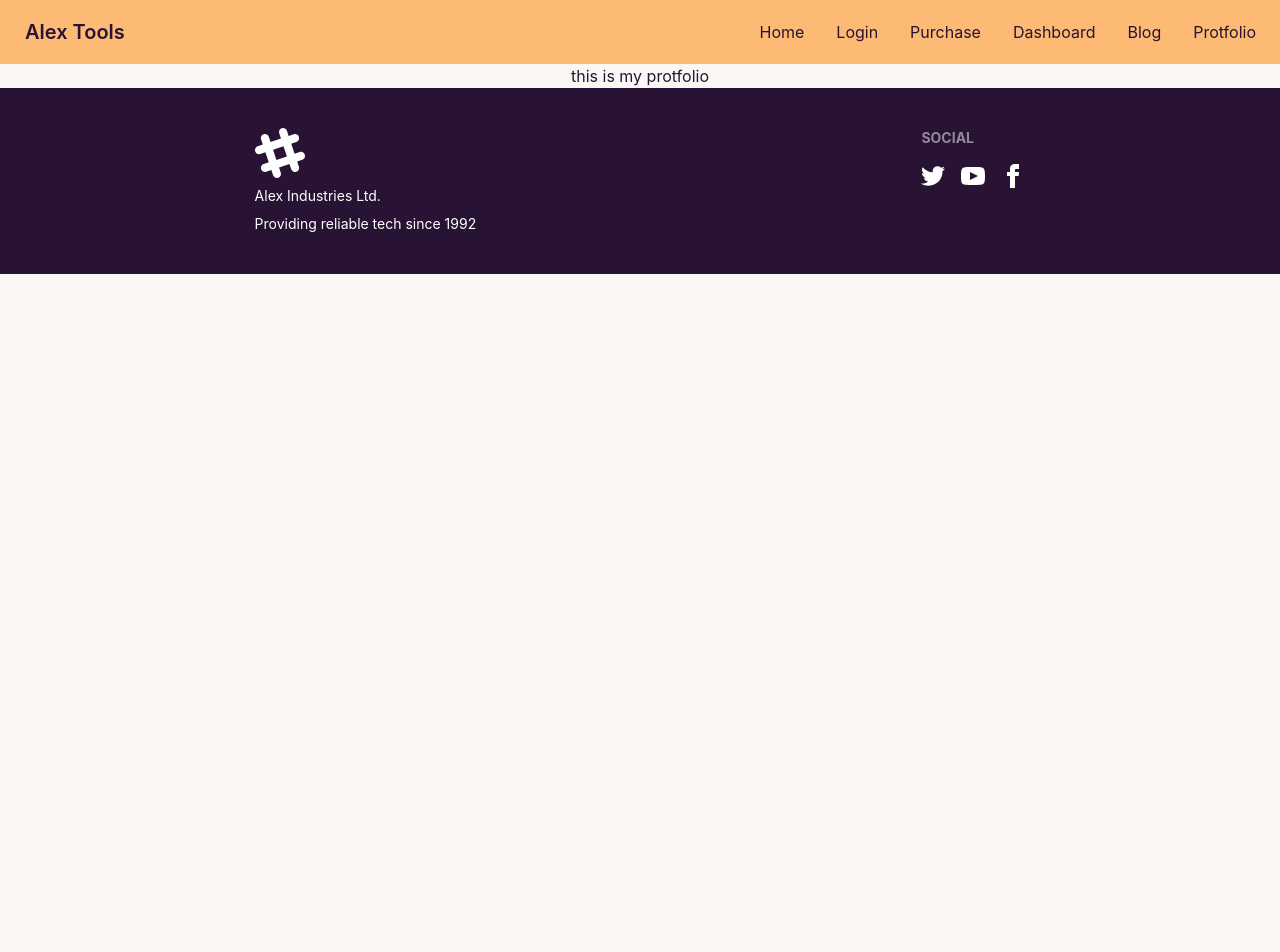
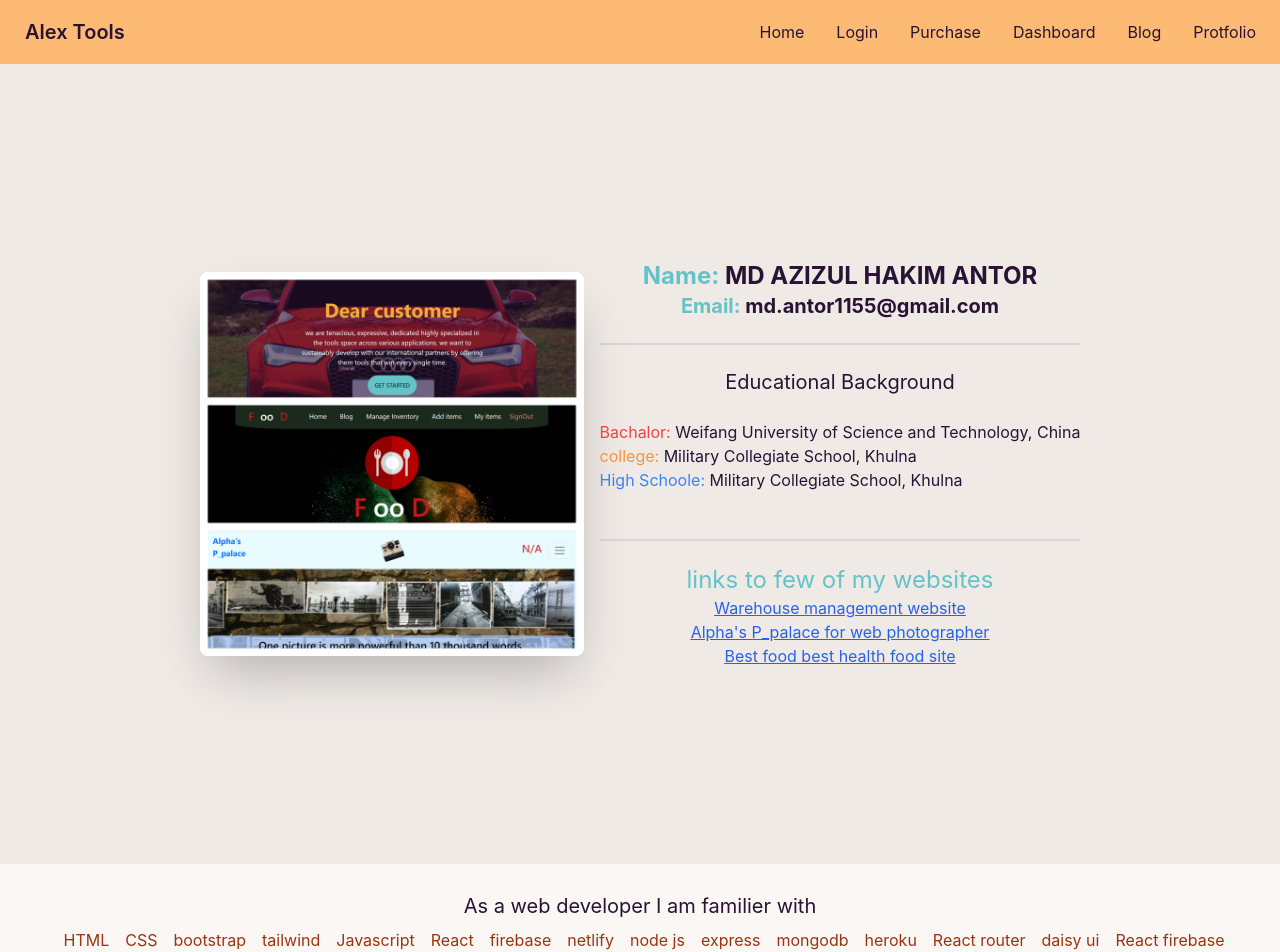
Before and after one commit to Antor1155/service-providing-company-client-side-assignment-12, a React (Create React App) app: page /protfolio in a window 1280 px wide. Shown: the top 952 px of the page. Before the commit the page ends 800 px from the top, so only its background shows below. Built offline with nearby package versions, Linux system fonts and the light colour scheme.

Commit message:
protolio and 404 image added

```diff
--- a/src/pages/Purchase/Myprotfolio.js
+++ b/src/pages/Purchase/Myprotfolio.js
@@ -1,9 +1,54 @@
 import React from 'react';
+import college from "../../images/company/collage.jpg"
 
 const Myprotfolio = () => {
     return (
         <div>
-            <h2>this is my protfolio</h2>
+            <div class="hero min-h-screen bg-base-200">
+                <div class="hero-content flex-col lg:flex-row">
+                    <img src={college} class="lg:max-w-sm md:w-100 rounded-lg shadow-2xl" alt='websites screenshot' />
+                    <div>
+                        <h1 class="text-2xl font-bold"><span className='text-primary'>Name:</span> MD AZIZUL HAKIM ANTOR</h1>
+                        <h2 class="text-xl font-bold"><span className='text-primary'>Email:</span> md.antor1155@gmail.com</h2>
+                        <div className="divider"></div>
+                        <h3 className='text-xl mt-4'> Educational Background</h3>
+                        <div class="py-6 flex flex-col items-start">
+                            <p><span className='text-red-500'>Bachalor:</span> Weifang University of Science and Technology, China</p>
+                            <p><span className='text-orange-400'>college:</span> Military Collegiate School, Khulna</p>
+                            <p><span className='text-blue-500'>High Schoole:</span> Military Collegiate School, Khulna</p>
+                        </div>
+                        <div className="divider"></div>
+                        <div>
+                            <h2 className='text-2xl text-primary'>links to few of my websites</h2>
+                            <p className='text-blue-600 underline'><a target="_blank" rel="noreferrer" href="https://warehouse-734e0.web.app/">Warehouse management website</a></p>
+                            <p className='text-blue-600 underline'><a target="_blank" rel="noreferrer" href="https://independent-photographer-726fa.web.app/">Alpha's P_palace for web photographer</a></p>
+                            <p className='text-blue-600 underline'><a target="_blank" rel="noreferrer" href="https://superlative-starship-b46f28.netlify.app/home">Best food best health food site</a></p>
+                        </div>
+                    </div>
+                </div>
+            </div>
+            <div className='py-7'>
+                <h3 className='text-xl mb-2'>As a web developer I am familier with</h3>
+                <span className='text-orange-800 px-2'>HTML</span>
+                <span className='text-orange-800 px-2'>CSS</span>
+                <span className='text-orange-800 px-2'>bootstrap</span>
+                <span className='text-orange-800 px-2'>tailwind</span>
+                <span className='text-orange-800 px-2'>Javascript</span>
+                <span className='text-orange-800 px-2'>React</span>
+                <span className='text-orange-800 px-2'>firebase</span>
+                <span className='text-orange-800 px-2'>netlify</span>
+                <span className='text-orange-800 px-2'>node js</span>
+                <span className='text-orange-800 px-2'>express</span>
+                <span className='text-orange-800 px-2'>mongodb</span>
+                <span className='text-orange-800 px-2'>heroku</span>
+                <span className='text-orange-800 px-2'>React router</span>
+                <span className='text-orange-800 px-2'>daisy ui</span>
+                <span className='text-orange-800 px-2'>React firebase Hook</span>
+                <span className='text-orange-800 px-2'>Github</span>
+                <span className='text-orange-800 px-2'>git</span>
+                <span className='text-orange-800 px-2'>photoshop</span>
+
+            </div>
         </div>
     );
 };
--- a/src/shared/Nothingfound.js
+++ b/src/shared/Nothingfound.js
@@ -1,9 +1,10 @@
 import React from 'react';
+import img404 from "../images/company/404image.jpg"
 
 const Nothingfound = () => {
     return (
         <div>
-            <p>nothing found here</p>
+            <img className='w-screen' src={img404} alt="404 page" />
         </div>
     );
 };
```
Also changed, not shown: src/images/company/404image.jpg (added), src/images/company/collage.jpg (added).
